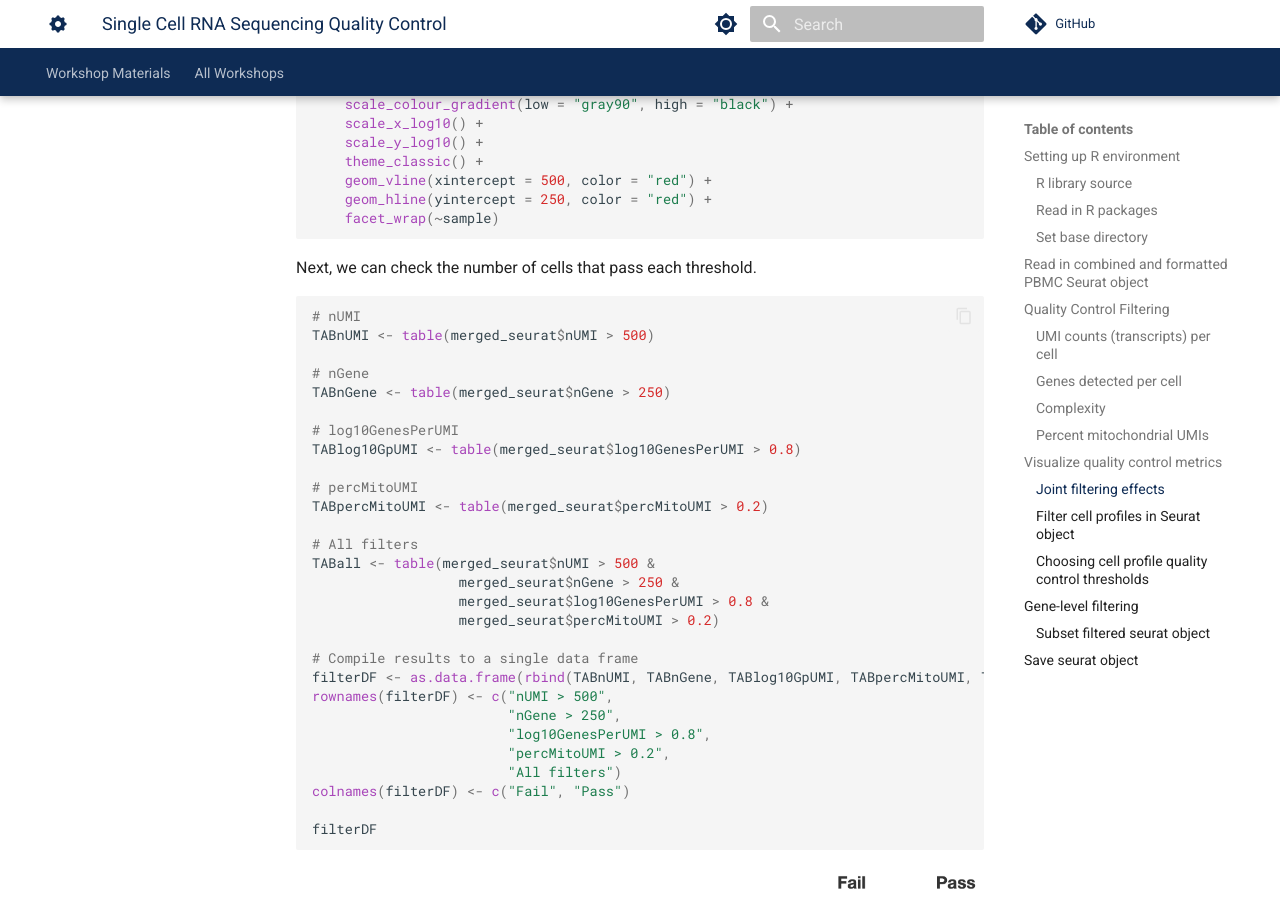
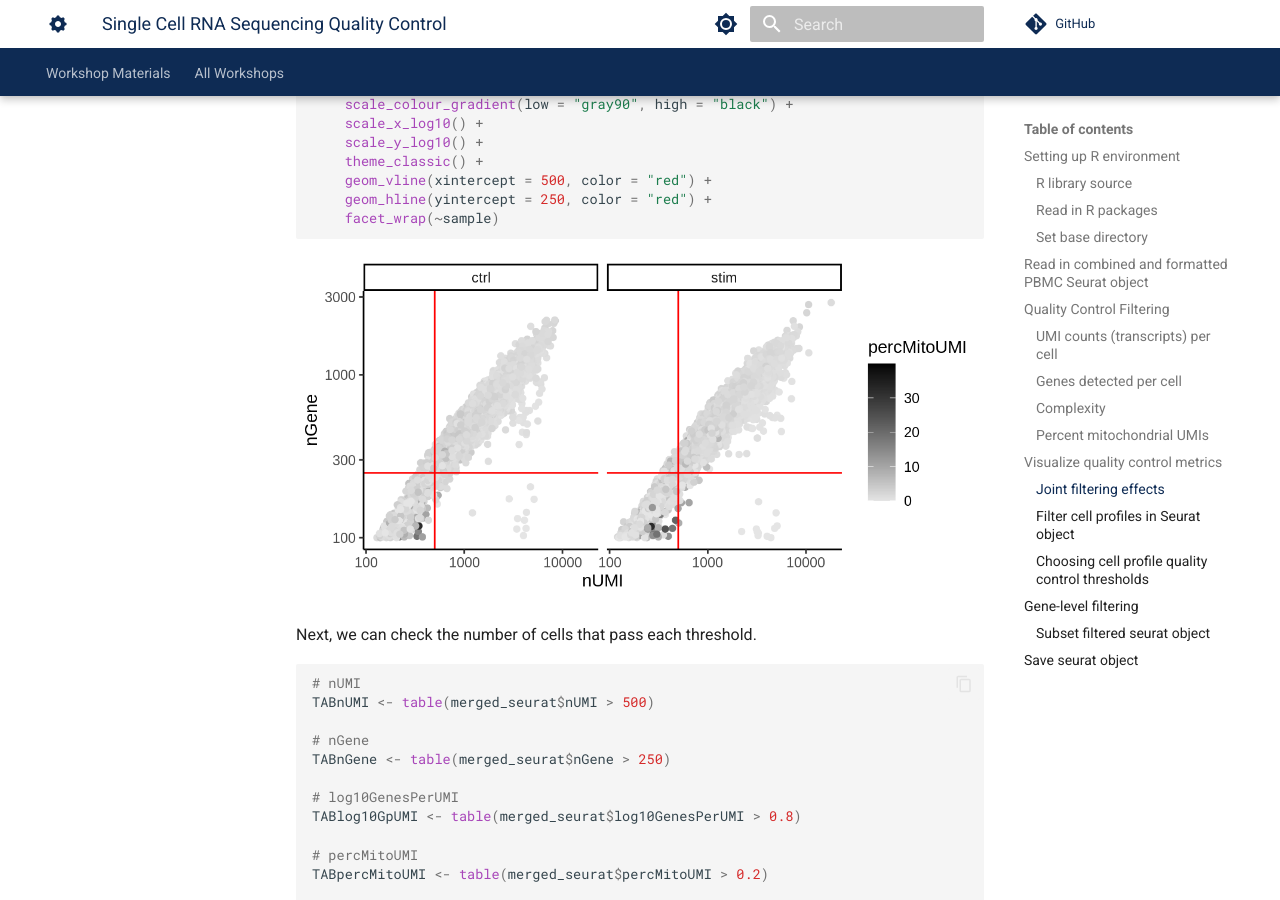
Before and after one commit to best-tufts/intro_to_single_cell_rnaseq, an MkDocs documentation site: the page built from docs/intro_to_single_cell_rnaseq/03_quality_control.md, in a window 1280 px wide and 900 px high, scrolled down 4581 px. Built offline with MkDocs 1.6.1 and Material for MkDocs 9.7.7, drawn with Linux system fonts in a browser that asks for light colours; comment, search, counter and statistics services are not loaded.

Commit message:
Added plot to QC

````diff
--- a/docs/intro_to_single_cell_rnaseq/03_quality_control.md
+++ b/docs/intro_to_single_cell_rnaseq/03_quality_control.md
@@ -136,6 +136,8 @@ merged_seurat@meta.data %>%
   	facet_wrap(~sample)
 ```
 
+![](images/nGeneVnUMI.png)
+
 Next, we can check the number of cells that pass each threshold.
 
 ```R
````
